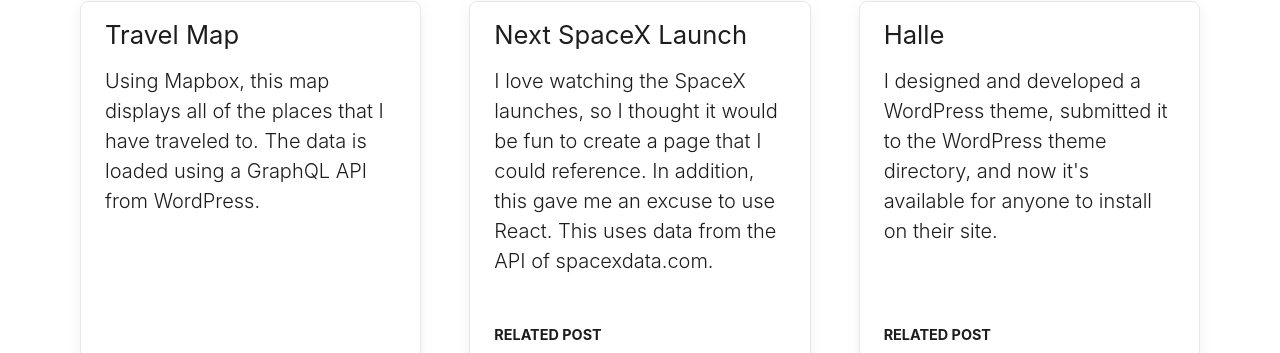
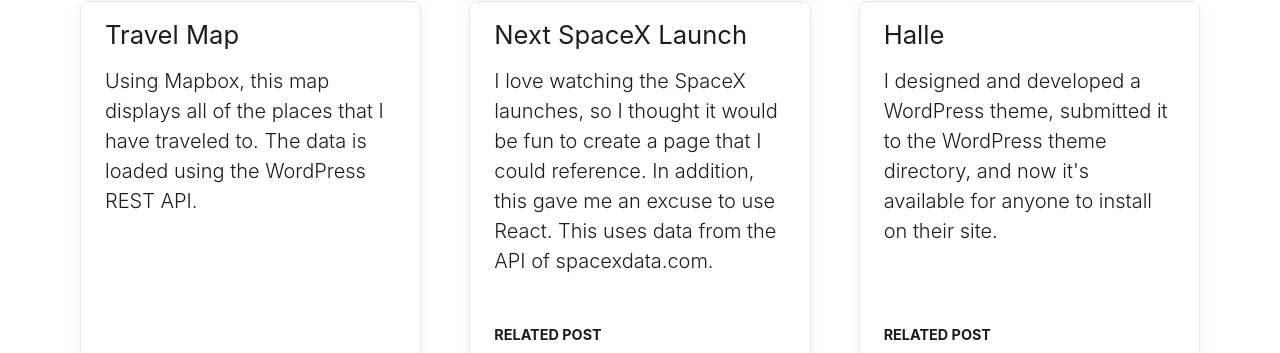
Before and after one commit to samhermes/samhermes.github.io, a Jekyll site: the page built from projects.md, in a window 1280 px wide. Shown: the part 216-569 px from the top of the page. Built offline with Jekyll 4.4.1, drawn with Linux system fonts in a browser that asks for light colours.

Commit message:
Update travel map project description

```diff
--- a/_projects/travel-map.markdown
+++ b/_projects/travel-map.markdown
@@ -3,6 +3,6 @@ layout: default
 title: Travel Map
 date: 2018-08-02
 label: Mapbox map
-description: Using Mapbox, this map displays all of the places that I have traveled to. The data is loaded using a GraphQL API from WordPress.
+description: Using Mapbox, this map displays all of the places that I have traveled to. The data is loaded using the WordPress REST API.
 permalink: /travel-map
 ---
```
